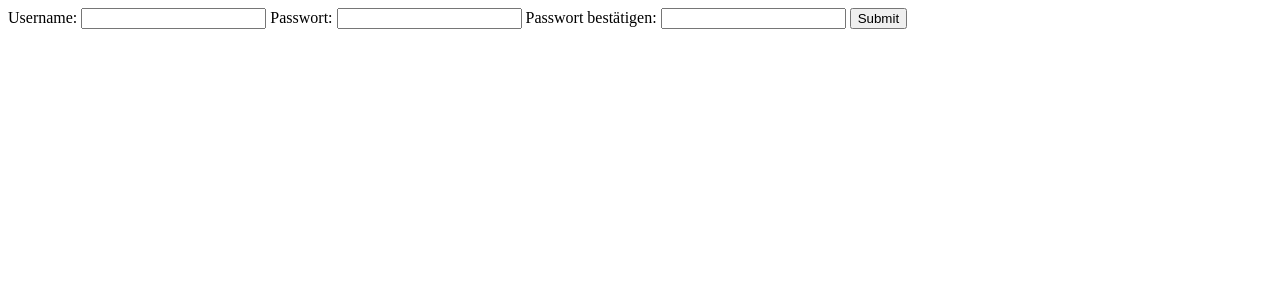
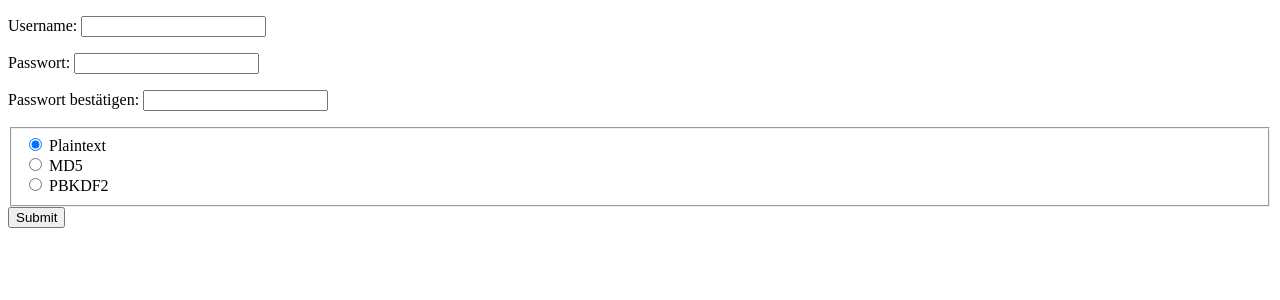
Before and after one commit to MarkusWET/secure_password_website, a Flask app: page /register in a window 1280 px wide. Shown: the top 300 px of the page. Run offline with Flask 2, Linux system fonts and the light colour scheme; parts of the project's set-up code (start-up, migrations or seed data) failed here and were passed over.

Commit message:
all three login/register variants supported :)

```diff
--- a/app.py
+++ b/app.py
@@ -49,7 +49,7 @@ def digest_password_md5(password):
 
 def digest_password_pbkdf2(password, algo, salt, iterations):
     derived_key = hashlib.pbkdf2_hmac(hash_name=algo,
-                                      password=str.encode(password),
+                                      password=password.encode(),
                                       salt=salt,
                                       iterations=iterations)
     return base64.b64encode(derived_key)
@@ -63,24 +63,35 @@ def index():
 @app.route("/login", methods=["POST"])
 def login():
     user = Users.query.filter_by(username=request.form["username"]).first()
+    login_success = False
+    used_algo = "[error]"
 
-    # Plaintext login
-    # if user is not None and user.password == request.form["password"]:
+    if user is not None:
+        plain_pwd = request.form["password"]
+        if user.password is not None:
+            # Plaintext login
+            login_success = user.password == plain_pwd
+            used_algo = "[plaintext]"
 
-    # MD5 login
-    # if user is not None and user.password_md5 == digest_password_md5(request.form["password"]):
+        elif user.password_md5 is not None:
+            # MD5 login
+            password_challenge_md5 = digest_password_md5(plain_pwd)
+            login_success = user.password_md5 == password_challenge_md5
+            used_algo = "[md5]"
 
-    # PBKDF2 login
-    if user is not None:
-        password = request.form["password"]
-        salt = user.salt
-        salt_b64_bytes = base64.b64decode(salt)
-        iterations = user.iterations
-        password_challenge = digest_password_pbkdf2(password, HASH_ALGORITHM, salt_b64_bytes, iterations)
-        if user.password_pbkdf2.encode() == password_challenge:  # digest_password_pbkdf2(request.form["password"], HASH_ALGORITHM, base64.b64decode(user.salt), ITERATIONS):
-            return render_template("secret_page.html")
+        elif user.password_pbkdf2 is not None:
+            # PBKDF2 login
+            salt = user.salt
+            salt_b64_bytes = base64.b64decode(salt)
+            iterations = user.iterations
+            password_challenge_pbkdf2 = digest_password_pbkdf2(plain_pwd, HASH_ALGORITHM, salt_b64_bytes, iterations)
+            login_success = user.password_pbkdf2.encode() == password_challenge_pbkdf2
+            used_algo = "[pbkdf2]"
 
-    return render_template("index.html", error_text="User and password do not match.")
+    if login_success:
+        return render_template("secret_page.html", used_algo=used_algo)
+    else:
+        return render_template("index.html", error_text="User and password do not match.")
 
 
 @app.route("/register", methods=["GET", "POST"])
@@ -93,23 +104,42 @@ def register():
     password_confirmation = request.form["password_confirmation"]
 
     if password == password_confirmation:
-        # Plaintext
-        # user = Users(username, password, None, None, None)
 
-        # MD5 hashed password
-        # password_digest = digest_password_md5(password)
-        # user = Users(username, None, password_digest, None, None)
+        hash_choice = request.form["hashing"]
 
-        # PBKDF2 secure hashed and salted password
-        salt = os.urandom(16)
-        salt_b64 = base64.b64encode(salt).decode()  # salt bytes --> b64 bytes --> string
+        if hash_choice == "plain":
+            user = Users(username,
+                         password=password,
+                         password_md5=None,
+                         password_pbkdf2=None,
+                         salt=None,
+                         iterations=None)
+        elif hash_choice == "md5":
+            md5_digest = digest_password_md5(password)
+            user = Users(username,
+                         password=None,
+                         password_md5=md5_digest,
+                         password_pbkdf2=None,
+                         salt=None,
+                         iterations=None)
+        elif hash_choice == "pbkdf2":
+            salt = os.urandom(16)
+            salt_b64 = base64.b64encode(salt).decode()  # salt bytes --> b64 bytes --> string
 
-        password_digest_bytes = digest_password_pbkdf2(password,
-                                                       HASH_ALGORITHM,
-                                                       salt,
-                                                       ITERATIONS)
-        digest_string = password_digest_bytes.decode()
-        user = Users(username, None, None, digest_string, salt_b64, ITERATIONS)
+            password_digest_bytes = digest_password_pbkdf2(password,
+                                                           HASH_ALGORITHM,
+                                                           salt,
+                                                           ITERATIONS)
+            pbkdf_digest = password_digest_bytes.decode()
+            user = Users(username,
+                         password=None,
+                         password_md5=None,
+                         password_pbkdf2=pbkdf_digest,
+                         salt=salt_b64,
+                         iterations=ITERATIONS)
+        else:
+            return render_template("register.html", error_text="Something went wrong.")
+
         db.session.add(user)
         db.session.commit()
 
--- a/templates/register.html
+++ b/templates/register.html
@@ -7,12 +7,27 @@
 <body>
 
 <form method="post" action="register">
-    <label>Username:</label>
-    <input id="username" name="username" type="text">
+    <p>
+        <label>Username:</label>
+        <input id="username" name="username" type="text">
+    <p></p>
     <label>Passwort:</label>
     <input id="password" name="password" type="password">
+    <p></p>
     <label>Passwort bestätigen:</label>
     <input id="password_confirmation" name="password_confirmation" type="password">
+    <p></p>
+    <p></p>
+    </p>
+    <fieldset>
+        <input type="radio" id="plain" name="hashing" value="plain" checked="true">
+        <label for="plain"> Plaintext</label><br>
+        <input type="radio" id="md5" name="hashing" value="md5">
+        <label for="md5"> MD5</label><br>
+        <input type="radio" id="pbkdf2" name="hashing" value="pbkdf2">
+        <label for="pbkdf2"> PBKDF2</label>
+    </fieldset>
+
     <input type="submit"/>
 </form>
 <p style="color: red">{{ error_text }}</p>
--- a/templates/secret_page.html
+++ b/templates/secret_page.html
@@ -5,7 +5,7 @@
     <title>Welcome on the inside!</title>
 </head>
 <body>
-<h1 style="color: deeppink;">Burt Reynolds welcomes you on the inside.</h1>
+<h1 style="color: deeppink;">{{ used_algo }} Burt Reynolds welcomes you on the inside.</h1>
 <img src="../static/images/burt-reynolds-cosmo-1972.jpg" style="width: 100%; height: 100%;"/>
 </body>
 </html>
```
